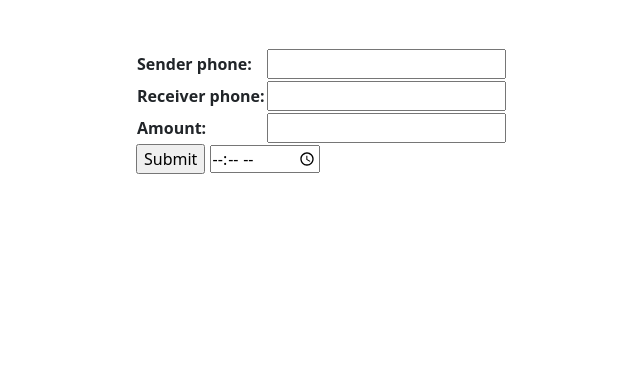
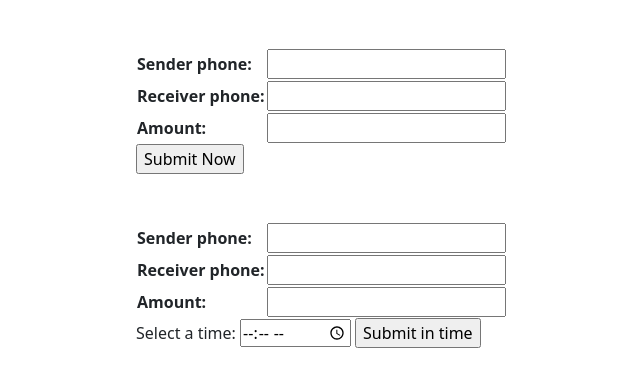
Before and after one commit to AnikIslam1/Bank, a Django app: page /payment/ in a window 1280 px wide. Shown: the top 387 px of the page, without its empty margins (316-956 px from the left). Run offline with Django 4.2, Linux system fonts and the light colour scheme.

Commit message:
time error update

```diff
--- a/Transaction/views.py
+++ b/Transaction/views.py
@@ -12,6 +12,9 @@ from django.db import transaction
 from rest_framework import generics
 from .serializers import UserSerializer
 from .serializers import HistorySerializer
+import schedule
+import time
+
 
 
 #transection function
@@ -31,7 +34,6 @@ def process_payment(request):
 
     with transaction.atomic():
 
-
       h = "Phone {} send {}TK amount to Phone {}".format(x,z,y)
       History.objects.create(history=h)
       Sender_Phone.balance -= z
@@ -45,11 +47,21 @@ def process_payment(request):
       #customer.objects.filter(name=y).update(balance=F('balance') + z)
 
       return HttpResponseRedirect('/')
-
+  elif request.method == 'PUT':
+    #Time
+    t = form.cleaned_data['']
+    schedule.every().day.at("10:30").do(request)
+    while True:
+      schedule.run_pending()
+      time.sleep(1)
   else:
     form = Payment()
 
   return render(request, 'index.html', {'form': form})
+
+
+
+
 #Rest API
 class Account_User(generics.ListCreateAPIView):
   queryset = account.objects.all()
--- a/templates/index.html
+++ b/templates/index.html
@@ -18,10 +18,22 @@
     <table>
     {{ form.as_table }}
     </table>
-    <input type="submit" value="Submit">
-    <input type="time" id="appt" name="appt">
+    <input type="submit" value="Submit Now">
 </form>
 </div>
+<div class="container pt-5" style="max-width:400px">
+  <form method="put">
+      {% csrf_token %}
+      <table>
+      {{ form.as_table }}
+      </table>
+      <label for="appt">Select a time:</label>
+      <input type="time" id="appt" name="appt">
+      <input type="submit" value="Submit in time">
+
+
+  </form>
+  </div>
 
 
 {% comment %} <form method="post" novalidate>
@@ -30,10 +42,23 @@
     <input type="text" value="">
     <label for="Receiver_Phone">Name: </label>
     <input type="text" value="">
-    <label for="topay">Amount to pay: </label>
+
     <input type="text" value="">
     <input type="submit" value="Submit">
     <label for="appt">Select a time:</label>
+    <input type="button" value="Submit in time">
+
+
+</form> {% endcomment %}
+{% comment %} <form method="PUT" novalidate>
+  {% csrf_token %}
+  <label for="Sender_Phone">Name: </label>
+  <input type="text" value="">
+  <label for="Receiver_Phone">Name: </label>
+  <input type="text" value="">
+  <label for="appt">Select a time:</label>
+  <input type="submit" value="Submit in time">
+
 
 </form> {% endcomment %}
 
```
Also changed, not shown: db.sqlite3.
